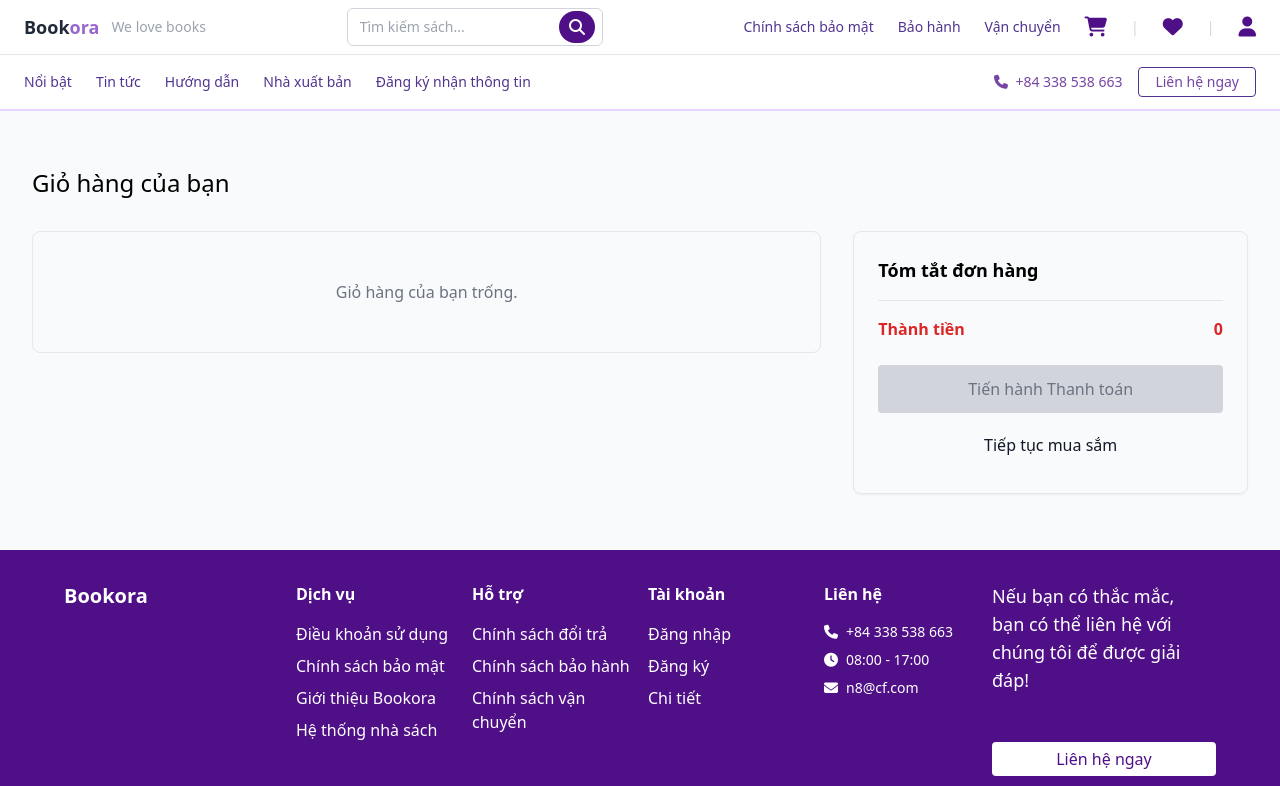
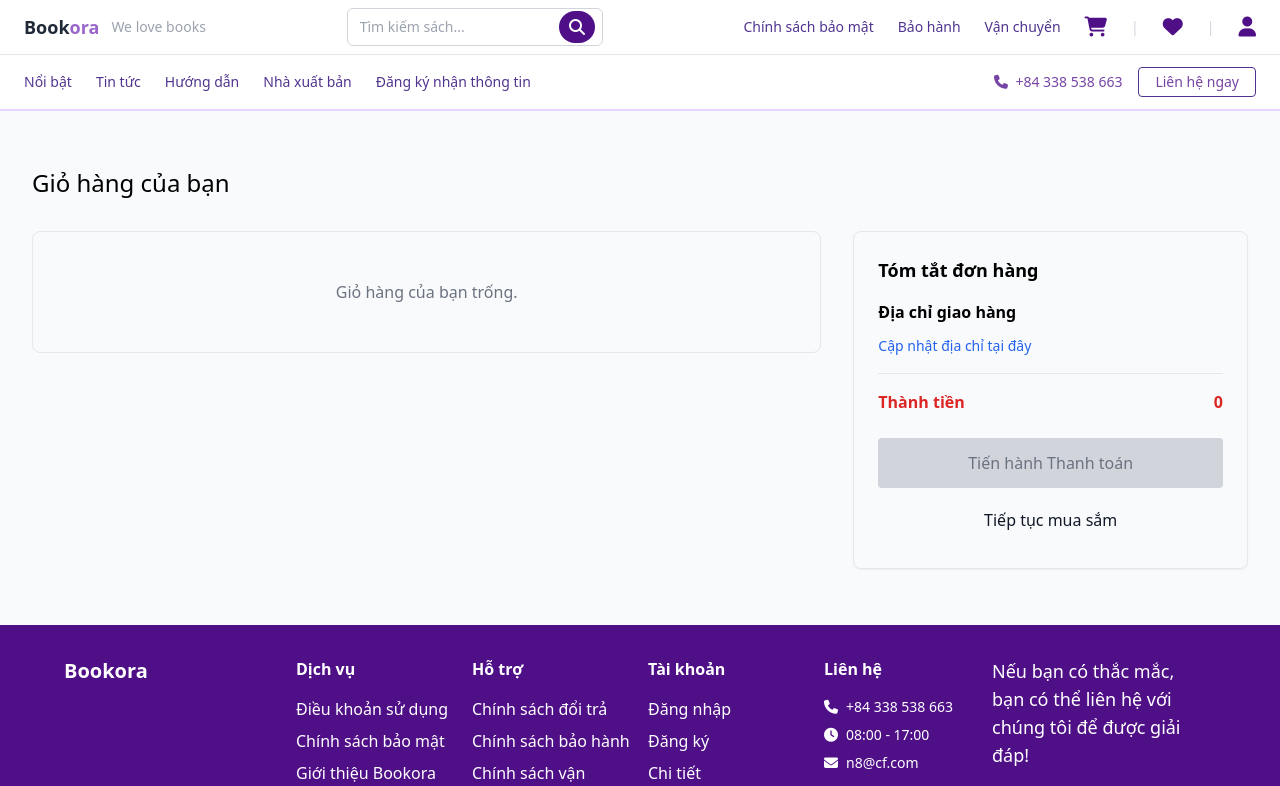
Before and after one commit to minh52585/FE-2, a React (Vite) app: page /cart in a window 1280 px wide. Shown: the top 786 px of the page. Built offline with nearby package versions, Linux system fonts and the light colour scheme.

Commit message:
update cart & checkout

```diff
--- a/src/pages/Cart.tsx
+++ b/src/pages/Cart.tsx
@@ -1,6 +1,7 @@
 import { useEffect, useState } from "react";
-import { Link } from "react-router-dom";
+import { Link, useNavigate } from "react-router-dom";
 import { Plus, Minus, X } from "lucide-react";
+import axios from "axios";
 
 interface CartItem {
   _id: string;
@@ -12,29 +13,60 @@ interface CartItem {
   image: string;
 }
 
+interface ShippingInfo {
+  address: {
+    detail: string;
+    district: string;
+    city: string;
+  };
+  note: string;
+}
+
 const Cart = () => {
   const [cart, setCart] = useState<CartItem[]>([]);
   const [selectedIds, setSelectedIds] = useState<string[]>([]);
+  const [token, setToken] = useState<string | null>(null);
+  const [shippingInfo, setShippingInfo] = useState<ShippingInfo>({
+    address: {
+      detail: "",
+      district: "",
+      city: "",
+    },
+    note: "",
+  });
+
+  const navigate = useNavigate();
 
   useEffect(() => {
-    const stored = localStorage.getItem("cart");
-    if (stored) {
+    const storedCart = localStorage.getItem("cart");
+    const storedToken = localStorage.getItem("accessToken")?.trim() || null;
+    const shippingRaw = localStorage.getItem("shippingInfo");
+
+    if (storedCart) {
       try {
-        const parsed = JSON.parse(stored);
-        setCart(parsed);
+        const parsedCart = JSON.parse(storedCart);
+        setCart(parsedCart);
         setSelectedIds([]);
       } catch (err) {
         console.error("Lỗi parse localStorage:", err);
       }
     }
+
+    if (shippingRaw) {
+      try {
+        setShippingInfo(JSON.parse(shippingRaw));
+      } catch (err) {
+        console.error("Lỗi parse shipping info:", err);
+      }
+    }
+
+    setToken(storedToken);
   }, []);
 
   const updateCart = (newCart: CartItem[]) => {
     setCart(newCart);
     localStorage.setItem("cart", JSON.stringify(newCart));
-    setSelectedIds((prev) =>
-      prev.filter((id) => newCart.some((item) => item._id === id))
-    );
+    setSelectedIds((prev) => prev.filter((id) => newCart.some((item) => item._id === id)));
   };
 
   const updateQuantity = (id: string, value: number) => {
@@ -52,9 +84,7 @@ const Cart = () => {
 
   const toggleSelect = (id: string) => {
     setSelectedIds((prev) =>
-      prev.includes(id)
-        ? prev.filter((itemId) => itemId !== id)
-        : [...prev, id]
+      prev.includes(id) ? prev.filter(itemId => itemId !== id) : [...prev, id]
     );
   };
 
@@ -62,12 +92,67 @@ const Cart = () => {
     if (selectedIds.length === cart.length) {
       setSelectedIds([]);
     } else {
-      setSelectedIds(cart.map((item) => item._id));
+      setSelectedIds(cart.map(item => item._id));
     }
   };
 
   const selectedItems = cart.filter(item => selectedIds.includes(item._id));
-  const subtotal = selectedItems.reduce((sum, item) => sum + item.price * item.quantity, 0);
+  const subtotal = selectedItems.reduce(
+    (sum, item) => sum + (Number(item.price) || 0) * (Number(item.quantity) || 0),
+    0
+  );
+
+  const formatFullAddress = (address?: ShippingInfo["address"]): string => {
+    if (!address) return "Chưa có địa chỉ";
+    const { detail, district, city } = address;
+    return [detail, district, city].filter(Boolean).join(", ");
+  };
+
+  const handleCheckout = async () => {
+    if (selectedItems.length === 0) {
+      alert("Vui lòng chọn ít nhất một sản phẩm để đặt hàng.");
+      return;
+    }
+
+    if (!token) {
+      alert("Bạn cần đăng nhập để đặt hàng.");
+      navigate("/login");
+      return;
+    }
+
+    try {
+      await axios.post(
+        "http://localhost:8888/api/orders",
+        {
+          items: selectedItems.map((item) => ({
+            product_id: item._id,
+            quantity: item.quantity,
+            price: item.price,
+            selectedVolume: item.selectedVolume,
+            selectedScent: item.selectedScent,
+          })),
+          totalAmount: subtotal,
+          address: shippingInfo.address,
+          note: shippingInfo.note,
+        },
+        {
+          headers: {
+            Authorization: `Bearer ${token}`,
+          },
+        }
+      );
+
+      alert("Đặt hàng thành công!");
+      const remaining = cart.filter((item) => !selectedIds.includes(item._id));
+      localStorage.setItem("cart", JSON.stringify(remaining));
+      navigate("/order");
+    } catch (error: any) {
+      console.error("Lỗi đặt hàng:", error);
+      alert(
+        error?.response?.data?.message || "Đặt hàng thất bại. Vui lòng thử lại."
+      );
+    }
+  };
 
   return (
     <div className="container mx-auto px-4 py-8">
@@ -101,7 +186,7 @@ const Cart = () => {
                         onChange={() => toggleSelect(item._id)}
                         className="mr-4"
                       />
-                      <div className="w-24 h-24 bg-gray-100 rounded overflow-hidden flex-shrink-0">
+                      <div className="w-24 h-24 bg-gray-100 rounded overflow-hidden">
                         <img
                           src={item.image}
                           alt={item.name}
@@ -113,12 +198,9 @@ const Cart = () => {
                         />
                       </div>
                     </div>
-
                     <div className="ml-4 flex-grow">
                       <div className="flex justify-between items-start">
-                        <div>
-                          <h3 className="font-semibold text-lg text-black">{item.name}</h3>
-                        </div>
+                        <h3 className="font-semibold text-lg text-black">{item.name}</h3>
                         <button
                           onClick={() => removeItem(item._id)}
                           className="bg-[#f9fafb] rounded-full"
@@ -126,12 +208,11 @@ const Cart = () => {
                           <X className="w-4 h-4" />
                         </button>
                       </div>
-
                       <div className="flex justify-between items-center mt-4">
                         <div className="flex items-center border rounded-full overflow-hidden">
                           <button
                             onClick={() => updateQuantity(item._id, item.quantity - 1)}
-                            className="px-3 py-1 text-black bg-[#f9fafb] rounded-full"
+                            className="px-3 py-1 text-black bg-[#f9fafb]"
                             disabled={item.quantity <= 1}
                           >
                             <Minus className="w-4 h-4" />
@@ -141,7 +222,7 @@ const Cart = () => {
                           </div>
                           <button
                             onClick={() => updateQuantity(item._id, item.quantity + 1)}
-                            className="px-3 py-1 text-black bg-[#f9fafb] rounded-full"
+                            className="px-3 py-1 text-black bg-[#f9fafb]"
                             disabled={item.quantity >= 50}
                           >
                             <Plus className="w-4 h-4" />
@@ -163,6 +244,26 @@ const Cart = () => {
           <div className="border rounded-lg p-6 shadow-sm">
             <h2 className="text-lg font-semibold mb-4 text-black">Tóm tắt đơn hàng</h2>
 
+            <div className="mb-4">
+              <h3 className="font-semibold text-black mb-1">Địa chỉ giao hàng</h3>
+              <p className="text-sm text-gray-700">
+                {formatFullAddress(shippingInfo.address)}
+              </p>
+              {shippingInfo.note && (
+                <p className="text-sm text-gray-500 italic mt-1">
+                  Ghi chú: {shippingInfo.note}
+                </p>
+              )}
+              {!shippingInfo.address?.detail && (
+                <Link
+                  to="/checkout"
+                  className="inline-block mt-2 text-sm text-blue-600 hover:underline"
+                >
+                  Cập nhật địa chỉ tại đây
+                </Link>
+              )}
+            </div>
+
             <div className="space-y-4 mb-6">
               <div className="border-t pt-4 flex justify-between font-semibold">
                 <span className="font-bold text-red-600">Thành tiền</span>
@@ -172,24 +273,17 @@ const Cart = () => {
               </div>
             </div>
 
-            <Link
-              to="/checkout"
+            <button
+              onClick={handleCheckout}
               className={`w-full block text-center px-6 py-3 rounded font-medium transition ${
                 selectedItems.length > 0
-                  ? "bg-[#4f0f87] text-white hover:bg-[#51348f] hover:text-white"
-                  : "bg-gray-300 text-gray-500 hover:text-gray-500 cursor-not-allowed"
+                  ? "bg-[#4f0f87] text-white hover:bg-[#51348f]"
+                  : "bg-gray-300 text-gray-500 cursor-not-allowed"
               }`}
-              onClick={(e) => {
-                if (selectedItems.length === 0) {
-                  e.preventDefault();
-                  alert("Vui lòng chọn ít nhất một sản phẩm để thanh toán.");
-                } else {
-                  localStorage.setItem("checkoutItems", JSON.stringify(selectedItems));
-                }
-              }}
+              disabled={selectedItems.length === 0}
             >
               Tiến hành Thanh toán
-            </Link>
+            </button>
 
             <Link
               to="/"
--- a/src/pages/Checkout.tsx
+++ b/src/pages/Checkout.tsx
@@ -32,7 +32,7 @@ const Checkout: React.FC = () => {
       try {
         setCart(JSON.parse(itemsRaw));
       } catch (err) {
-        console.error("Lỗi parse checkout items:", err);
+        console.error("Lỗi parse check items:", err);
       }
     }
 
--- a/src/pages/Orders/order.tsx
+++ b/src/pages/Orders/order.tsx
@@ -133,7 +133,6 @@ const OrderList: React.FC = () => {
 
                   return (
                     <Card key={order._id}>
-                      {/* Header */}
                       <Row
                         justify="space-between"
                         align="middle"
@@ -161,7 +160,6 @@ const OrderList: React.FC = () => {
                         </Col>
                       </Row>
 
-                      {/* Ngày đặt & Tổng tiền */}
                       <Row justify="space-between" style={{ marginBottom: 16 }}>
                         <Col>
                           <Space>
@@ -174,7 +172,6 @@ const OrderList: React.FC = () => {
 
                       </Row>
 
-                      {/* Danh sách sản phẩm */}
                       {order.items.map((item, index) => (
                         <Row
                           key={index}
@@ -211,7 +208,6 @@ const OrderList: React.FC = () => {
                                 {(item.price * item.quantity).toLocaleString(
                                   "vi-VN"
                                 )}{" "}
-                                ₫
                               </Text>
                                <Col>
                           <Text strong>
--- a/src/pages/Orders/orderDetails.tsx
+++ b/src/pages/Orders/orderDetails.tsx
@@ -86,8 +86,12 @@ const OrderDetailPage = () => {
       hour: '2-digit', minute: '2-digit'
     })
 
-  const formatFullAddress = (address: IOrder['address']) =>
-    [address.detail, address.district, address.city].filter(Boolean).join(', ')
+  const formatFullAddress = (address?: IOrder['address']) => {
+  if (!address) return 'Không có địa chỉ';
+  const { detail, district, city } = address;
+  return [detail, district, city].filter(Boolean).join(', ');
+}
+
 
   const showReasonModal = (action: 'cancelled' | 'refunded') => {
     let selectedReason = ''
@@ -131,7 +135,7 @@ const OrderDetailPage = () => {
           message.error(selectedReason === 'Khác'
             ? 'Lý do cụ thể phải có ít nhất 10 ký tự'
             : 'Vui lòng chọn lý do')
-          throw new Error('Invalid reason') // Prevent closing
+          throw new Error('Invalid reason')
         }
 
         updateStatus.mutate({ status: action, reason })
@@ -292,7 +296,7 @@ const OrderDetailPage = () => {
           <Card title='Thông tin giao hàng' style={{ marginBottom: 24 }}>
             <Space direction='vertical' size='small' style={{ width: '100%' }}>
               <Text strong>Địa chỉ giao hàng</Text>
-              <Text>{formatFullAddress(order.address)}</Text>
+              <Text>{order.address ? formatFullAddress(order.address) : 'Không có địa chỉ'}</Text>
               {order.addressNote && <Alert message={order.addressNote} type='info' showIcon={false} />}
               <Divider style={{ margin: '12px 0' }} />
               <Text>{getShippingMethodLabel(order.shippingMethod)}</Text>
```
Also changed, not shown: src/components/common/product.tsx (+0 -8 lines).
